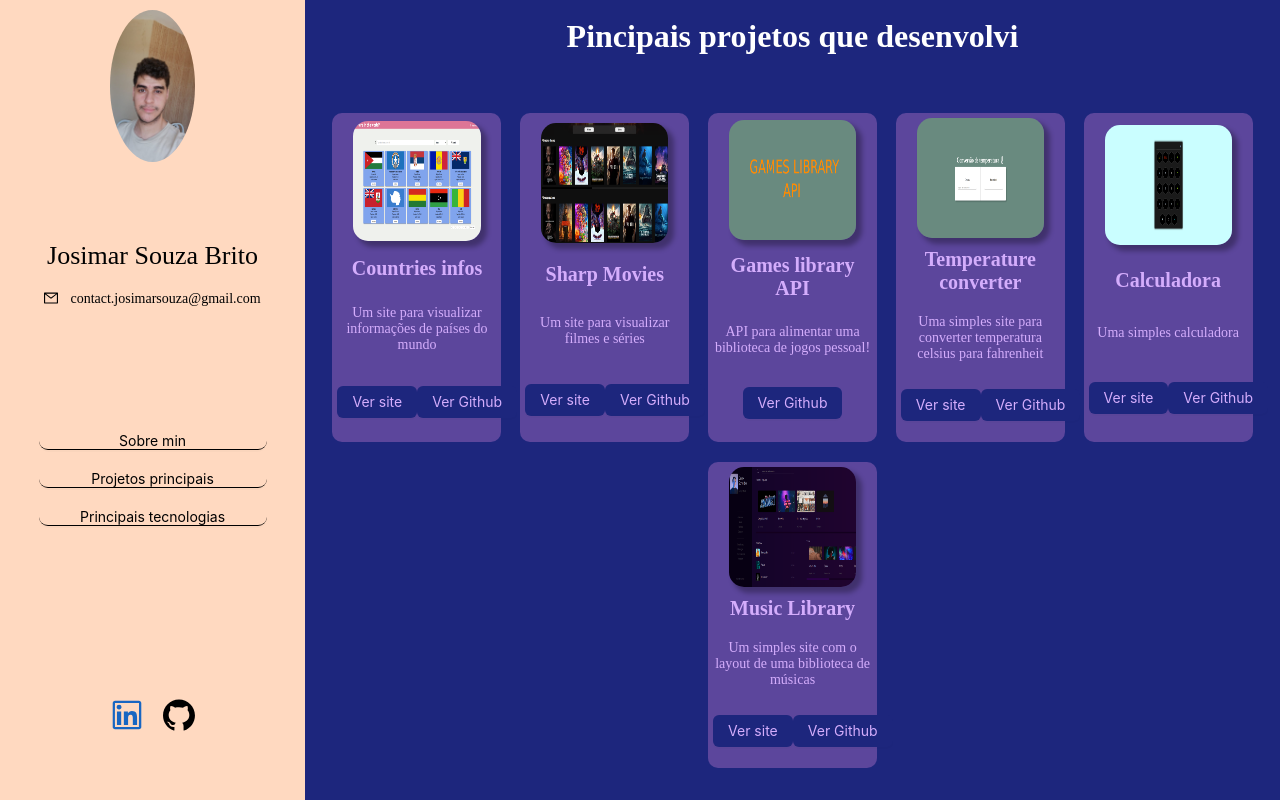
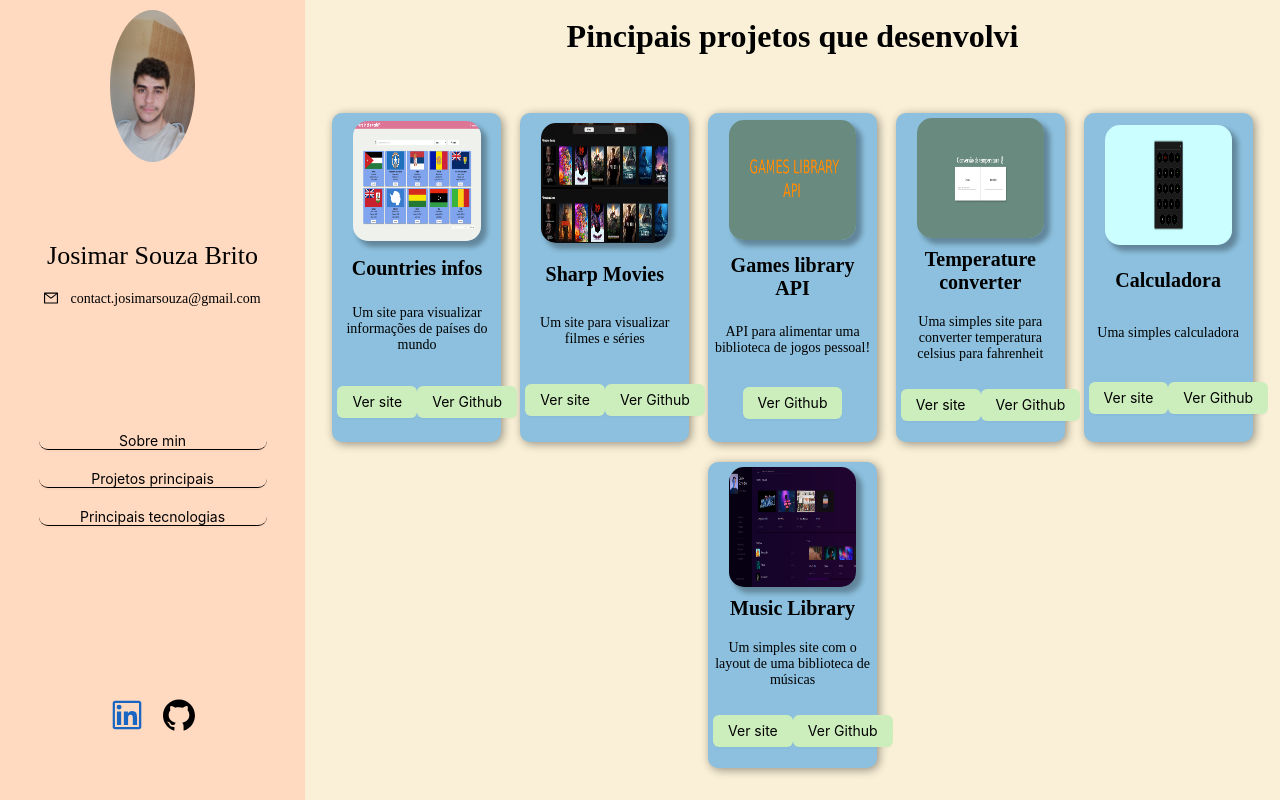
Before and after one commit to Josimar-Souza/portfolio, a React (Vite) app: page /Projects in a window 1280 px wide. Built offline with nearby package versions, Linux system fonts and the light colour scheme.

Commit message:
refactor: Projects page colors changed

```diff
--- a/src/components/ProjectsCard/projectsCardStyles.js
+++ b/src/components/ProjectsCard/projectsCardStyles.js
@@ -3,8 +3,9 @@ import { Button } from 'antd';
 
 export const CardContainer = styled.div`
   align-items: center;
-  background-color: #5C469C;
+  background-color: #8CC0DE;
   border-radius: 10px;
+  box-shadow: 2px 2px 10px rgba(0, 0, 0, 0.4);
   display: flex;
   flex-direction: column;
   justify-content: space-around;
@@ -32,14 +33,14 @@ export const CardImage = styled.img`
 `;
 
 export const CardTitle = styled.h1`
-  color: #D4ADFC;
+  color: black;
   font-size: 20px;
   margin: 10px 0;
   text-align: center;
 `;
 
 export const CardDescription = styled.p`
-  color: #D4ADFC;
+  color: black;
   font-size: 14px;
   margin: 10px 0;
   text-align: center;
@@ -55,7 +56,7 @@ export const CardButtonsContainer = styled.div`
 `;
 
 export const CustomButon = styled(Button)`
-  background-color: #1D267D;
+  background-color: #CCEEBC;
   border: none;
-  color: #D4ADFC;
+  color: black;
 `;
--- a/src/pages/Projects/projectsStyles.js
+++ b/src/pages/Projects/projectsStyles.js
@@ -2,7 +2,7 @@ import styled from 'styled-components';
 
 export const ProjectsPageContainer = styled.div`
   align-items: center;
-  background-color: #1D267D;
+  background-color: #FAF0D7;
   display: flex;
   flex-direction: column;
   min-height: 100vh;
@@ -28,7 +28,7 @@ export const ProjectsContainer = styled.div`
 `;
 
 export const ProjectsPageTitle = styled.h1`
-  color: white;
+  color: black;
 
   @media only screen and (max-width: 512px) {
     font-size: 5vw;
```
